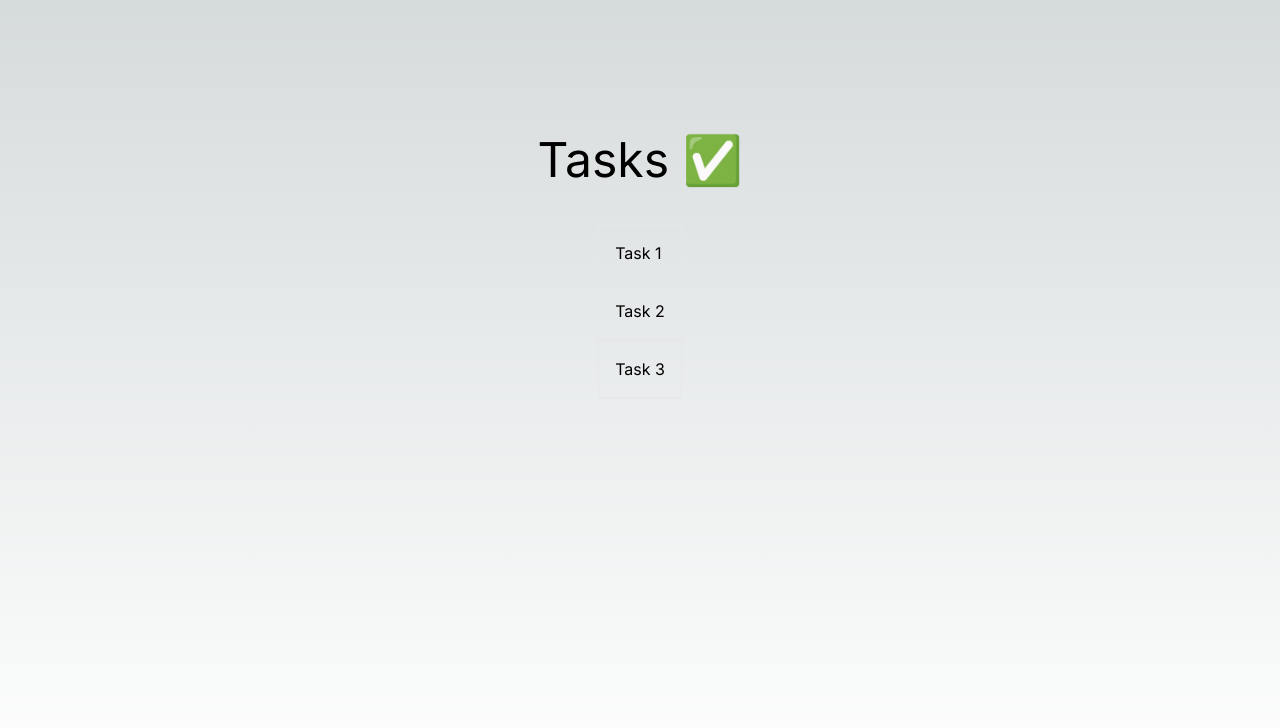
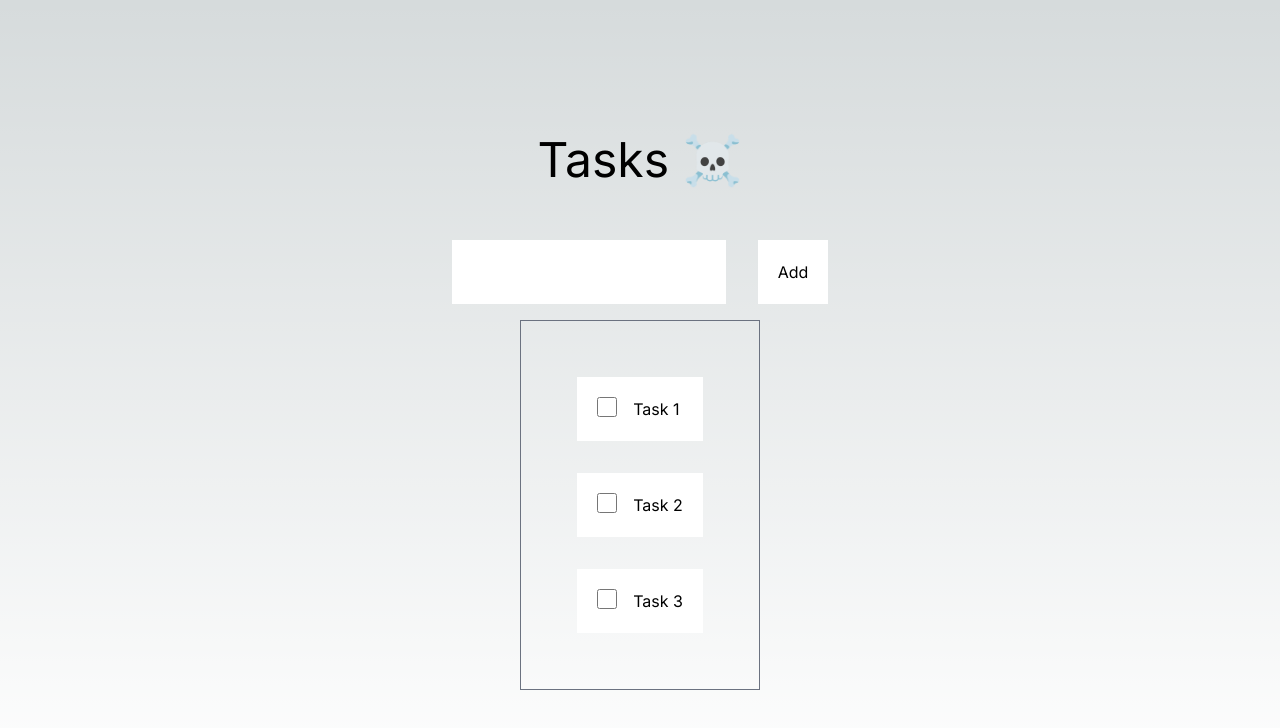
Before and after one commit to chubahay/app-tasks, a Next.js app: page / in a window 1280 px wide. Shown: the top 728 px of the page. Built offline with nearby package versions, Linux system fonts and the light colour scheme.

Commit message:
added drag and drop functionality

```diff
--- a/app/page.tsx
+++ b/app/page.tsx
@@ -1,12 +1,65 @@
 'use client'
 
-import Tasks  from "../components/Tasks";
+import Column  from "../components/Column/Column";
+import Input from "../components/Input/Input";
+import { DndContext, KeyboardSensor, PointerSensor, TouchSensor, closestCorners, useSensor, useSensors } from '@dnd-kit/core';
+import { sortableKeyboardCoordinates, arrayMove } from "@dnd-kit/sortable";
+import { useState } from 'react';
 
 const Home = () => {
+
+  const [tasks, setTasks] = useState<Record<string, any>[]>([{
+    id: '1',
+    title: 'Task 1',
+    completed: false
+}, {
+    id: '2',
+    title: 'Task 2',
+    completed: false
+}, {
+    id: '3',
+    title: 'Task 3',
+    completed: false
+}]);
+
+const getTaskPosition = (id: string) => tasks.findIndex((task) => task.id === id);
+
+const addTask = (title: any) => {
+  setTasks((tasks) => [...tasks, {id: String(tasks.length + 1), title, completed: false}])
+}
+
+
+
+const handleDragEnd = (event: any) => {
+  const {active, over} = event;
+
+  if(active.id === over.id) return;
+
+  setTasks((tasks) => {
+    const originalPosition = getTaskPosition(active.id);
+    const newPosition = getTaskPosition(over.id);
+
+    return arrayMove(tasks, originalPosition, newPosition);
+  })
+}
+
+const sensors = useSensors(
+  useSensor(PointerSensor),
+  useSensor(TouchSensor),
+  useSensor(KeyboardSensor, {
+    coordinateGetter: sortableKeyboardCoordinates
+  })
+)
+
   return (
     <main className="flex min-h-screen flex-col items-center p-24">
-      <h1 className="p-10 text-5xl">Tasks ✅</h1>
-      <Tasks />
+      <h1 className="p-10 text-5xl">Tasks ☠️</h1>
+      <DndContext onDragEnd={handleDragEnd} collisionDetection={closestCorners} sensors={sensors}>
+      <Input onSubmit={addTask}/>
+      <div className="flex flex-col space-between w-auto p-10 border border-gray-500">
+        <Column tasks={tasks}/>
+      </div>
+      </DndContext>
     </main>
   );
 }
--- /dev/null
+++ b/components/Column/Column.tsx
@@ -0,0 +1,16 @@
+import { SortableContext, verticalListSortingStrategy } from '@dnd-kit/sortable';
+import { Task } from '../Task/Task'
+
+const Column = ({tasks}: Record<string, any>) => {
+    return (
+    <div className="flex flex-col">
+        <SortableContext items={tasks} strategy={verticalListSortingStrategy}>
+        {tasks.map((task: Record<string, any>) => (
+            <Task key={task.id} id={task.id} title={task.title} />
+        ))}
+        </SortableContext>
+    </div>
+    )
+}
+
+export default Column;
--- /dev/null
+++ b/components/Input/Input.tsx
@@ -0,0 +1,24 @@
+import { useState } from 'react';
+
+
+export const Input = ({onSubmit}: any) => {
+
+    const [input, setInput] = useState('')
+
+    const handleSubmit = () => {
+        if(!input) return;
+
+        onSubmit(input);
+
+        setInput('');
+    }
+
+    return (
+        <div>
+          <input type="text"  value={input} onChange={e => setInput(e.target.value)} className="m-4 bg-white text-black p-5"/>
+          <button className="m-4 bg-white text-black p-5" onClick={handleSubmit}>Add</button>
+        </div>
+    )
+}
+
+export default Input;
--- /dev/null
+++ b/components/Task/Task.tsx
@@ -0,0 +1,19 @@
+import { useSortable } from "@dnd-kit/sortable"
+import { CSS } from "@dnd-kit/utilities"
+
+export const Task = ({id, title}: any) => {
+
+    const { attributes, listeners, setNodeRef, transform, transition } = useSortable({ id });
+
+    const style = {
+        transform: CSS.Transform.toString(transform),
+        transition,
+    }
+
+    return (
+        <div ref={setNodeRef} {...attributes} {...listeners} style={style} className="flex space-x-4 m-4 bg-white text-black p-5 touch-none">
+            <input type="checkbox" className="checkbox h-5 w-5"></input>
+            <span>{title}</span>
+        </div>
+    )
+}
--- a/components/Tasks.tsx
+++ /dev/null
@@ -1,32 +0,0 @@
-
-import { useState } from 'react';
-
-const Tasks = () => {
-
-    const [tasks, setTasks] = useState<Record<string, any>[]>([{
-        id: '1',
-        title: 'Task 1',
-        completed: false
-    }, {
-        id: '2',
-        title: 'Task 2',
-        completed: false
-    }, {
-        id: '3',
-        title: 'Task 3',
-        completed: false
-    }]);
-
-
-    return (
-    <div>
-        {tasks.map((task: Record<string, any>) => (
-            <div key={task.id} className="flex items-center p-4 border border-gray-200">
-                <p>{task.title}</p>
-            </div>
-        ))}
-    </div>
-    )
-}
-
-export default Tasks;
--- a/tailwind.config.ts
+++ b/tailwind.config.ts
@@ -15,6 +15,15 @@ const config: Config = {
       },
     },
   },
-  plugins: [],
+  plugins: [
+    function({ addUtilities }: any) {
+      const newUtilities = {
+        '.touch-none': {
+          'touch-action': 'none',
+        },
+      }
+      addUtilities(newUtilities)
+    }
+  ],
 };
 export default config;
```
Also changed, not shown: package.json (+8 -5 lines), app/globals.css (line endings or trailing spaces), 1 other file (tests, documents, lock files or other folders).
